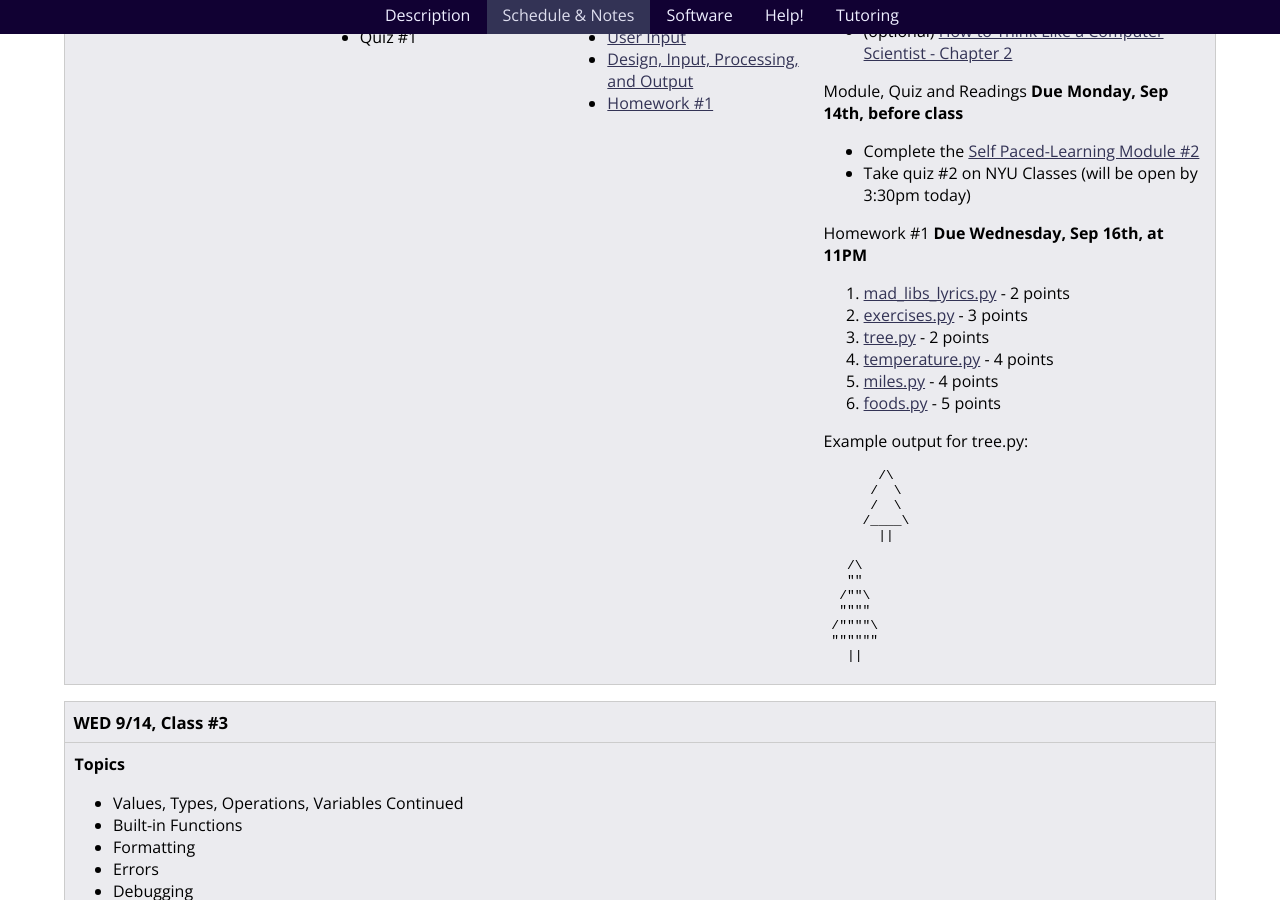
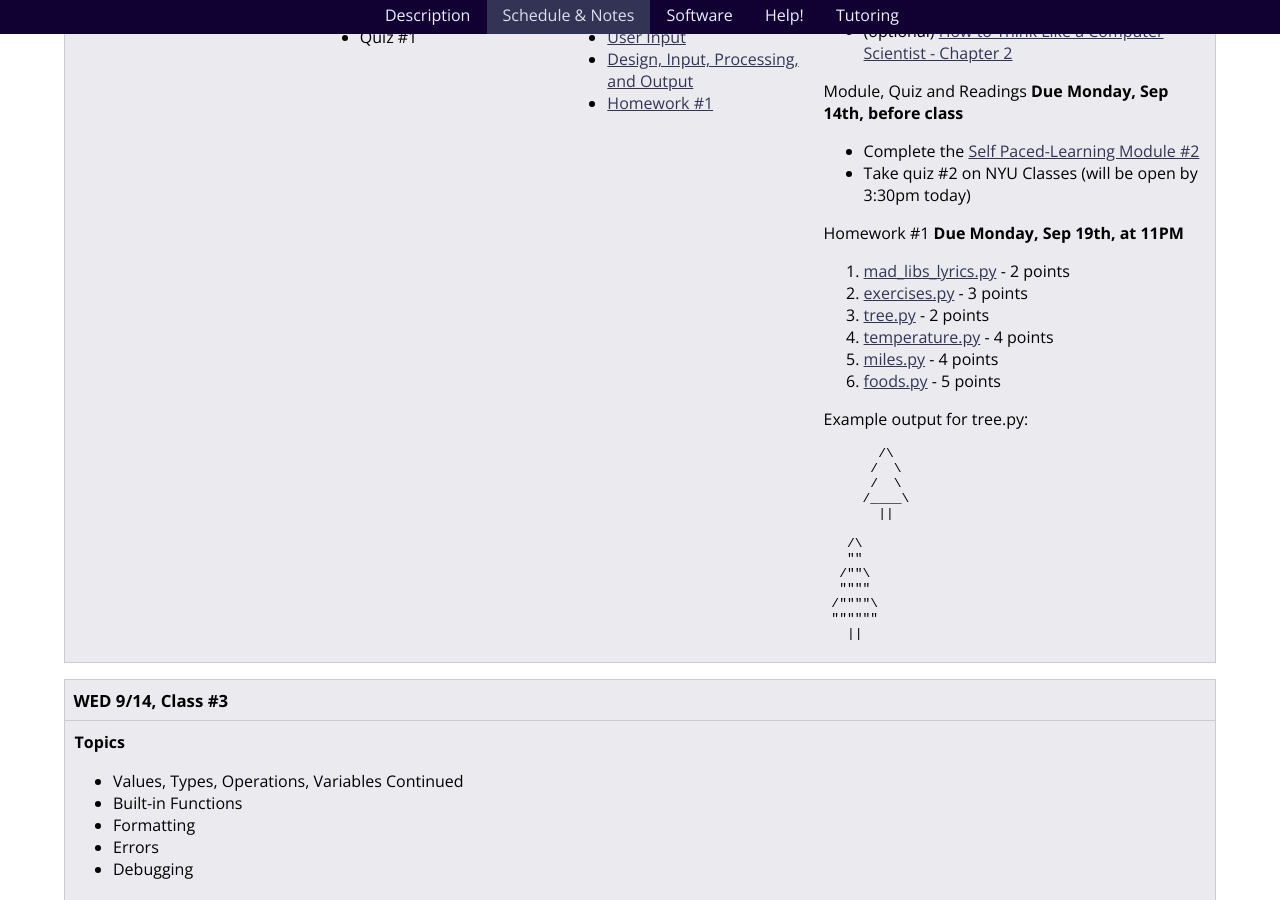
Before and after one commit to foureyes/csci-ua.0002-fall2016-008, a Jekyll site: the page built from schedule.markdown, in a window 1280 px wide and 900 px high, scrolled down 679 px. Built offline with Jekyll 4.4.1, drawn with Linux system fonts in a browser that asks for light colours.

Commit message:
Fix hw1 due date

```diff
--- a/_includes/classes/02/materials.markdown
+++ b/_includes/classes/02/materials.markdown
@@ -38,7 +38,7 @@ Module, Quiz and Readings __Due Monday, Sep 14th, before class__
 * Complete the [Self Paced-Learning Module #2]({{ site.module2 }})
 * Take quiz #2 on NYU Classes (will be open by 3:30pm today)
 
-Homework #1 __Due Wednesday, Sep 16th, at 11PM__
+Homework #1 __Due Monday, Sep 19th, at 11PM__
 
 1. [mad_libs_lyrics.py](homework/hw01/mad_libs_lyrics.py) - 2 points
 2. [exercises.py](homework/hw01/exercises.py) - 3 points
```
